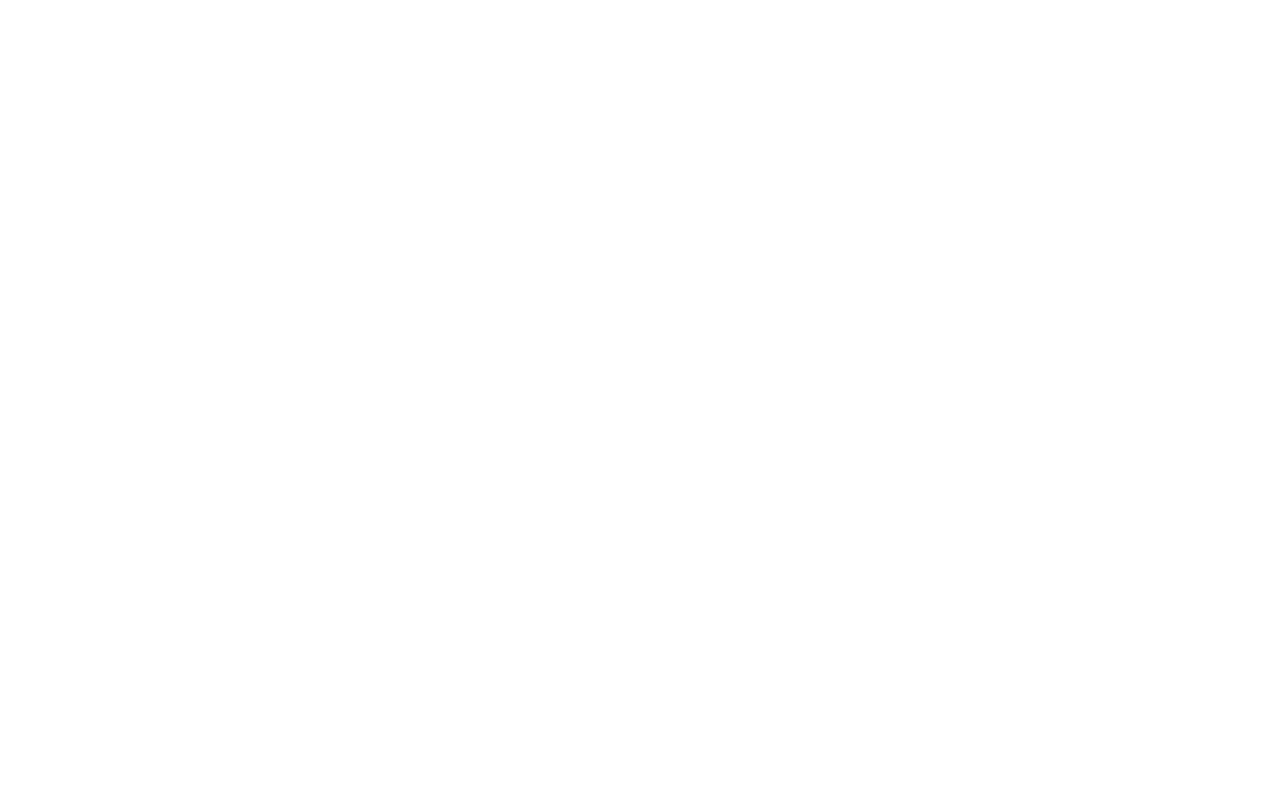
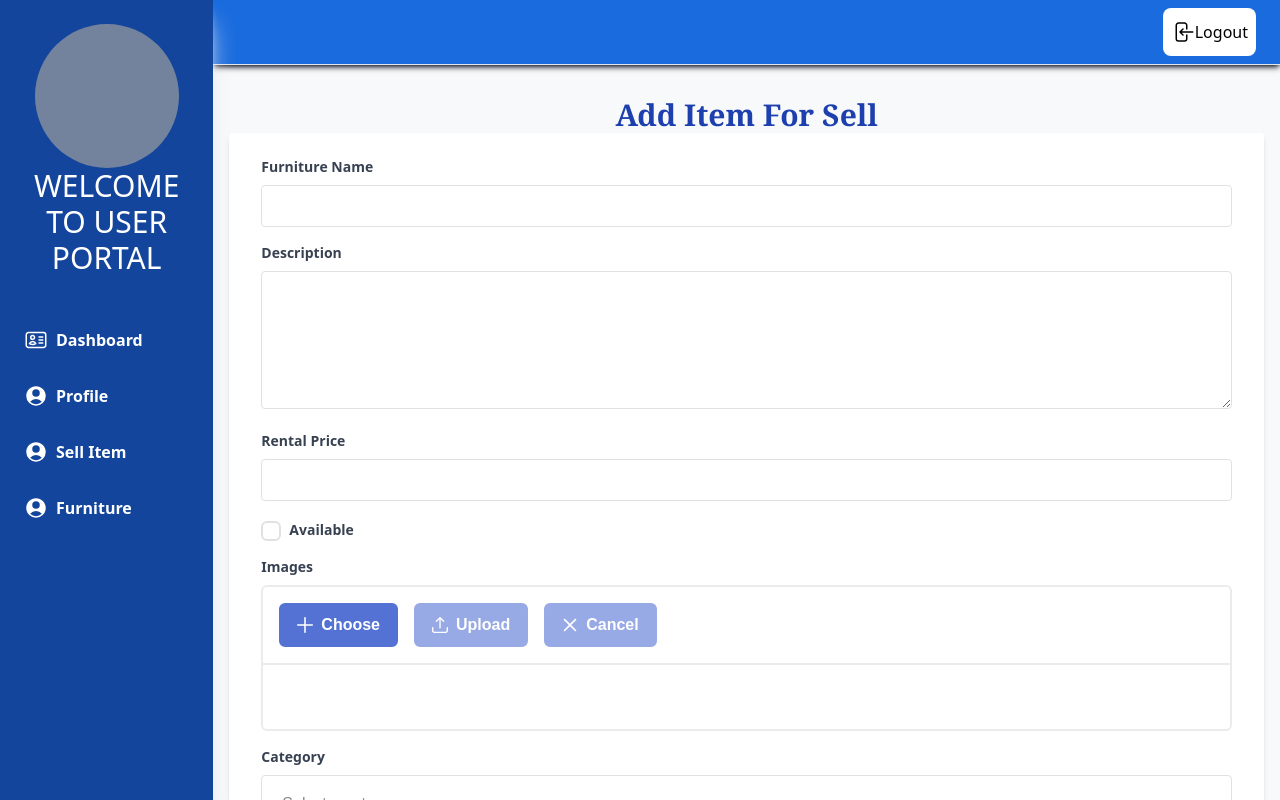
Before and after one commit to mihir3004/Odoo-Furniture-renting, a React (Create React App) app in the folder client/: page /user/sell in a window 1280 px wide. Before the commit this address had no page. Built offline with nearby package versions, Linux system fonts and the light colour scheme; grey boxes are pictures that could not be loaded; a web font is replaced by a local one.

Commit message:
Sell item form

```diff
--- a/client/src/App.js
+++ b/client/src/App.js
@@ -47,6 +47,11 @@
           element: <FurnitureMainPage />,
           errorElement: <ErrorPage />,
         },
+        {
+          path: "sell",
+          element: <SellItem />,
+          errorElement: <ErrorPage />,
+        },
       ],
     },
     {
@@ -61,10 +66,7 @@
         },
       ],
     },
-        {
-            path: "sell",
-            element: <SellItem />,
-        },
+
     {
       path: "payment",
       element: <Payment />,
--- /dev/null
+++ b/client/src/Schemas/SellItemValidation.js
@@ -0,0 +1,9 @@
+import * as Yup from "yup";
+
+export const SellItemValidation = Yup.object({
+  name: Yup.string().required("Furniture name is required"),
+  description: Yup.string().required("Description is required"),
+  rentalPrice: Yup.number().required("Rental price is required"),
+  category: Yup.string().required("Category is required"),
+  rentalPeriod: Yup.string().required("Rental period is required"),
+});
--- a/client/src/pages/User/SellItem.jsx
+++ b/client/src/pages/User/SellItem.jsx
@@ -1,7 +1,204 @@
 import React from "react";
+import { useFormik } from "formik";
+import * as Yup from "yup";
+import { InputText } from "primereact/inputtext";
+import { InputTextarea } from "primereact/inputtextarea";
+import { Dropdown } from "primereact/dropdown";
+import { Checkbox } from "primereact/checkbox";
+import { FileUpload } from "primereact/fileupload";
+import { Button } from "primereact/button";
+import { SellItemValidation } from "../../Schemas/SellItemValidation";
 
-function SellItem() {
-    return <div>SellItem</div>;
-}
+const rentalPeriodOptions = [
+  { label: "Daily", value: "daily" },
+  { label: "Weekly", value: "weekly" },
+  { label: "Monthly", value: "monthly" },
+];
+
+const categories = [
+  { label: "Living Room", value: "living_room" },
+  { label: "Bedroom", value: "bedroom" },
+  { label: "Kitchen", value: "kitchen" },
+  { label: "Office", value: "office" },
+];
+
+const SellItem = () => {
+  const formik = useFormik({
+    initialValues: {
+      name: "",
+      description: "",
+      rentalPrice: "",
+      available: false,
+      images: [],
+      category: "",
+      rentalPeriod: "",
+    },
+    validationSchema: SellItemValidation,
+    onSubmit: (values) => {
+      console.log(values);
+    },
+  });
+
+  const onImageUpload = (event) => {
+    const imagesArray = Array.from(event.files);
+    formik.setFieldValue("images", imagesArray);
+  };
+
+  return (
+    <div className="container mx-auto px-4 py-8">
+      <h1 className="text-center text-3xl font-serif font-semibold text-blue-800">
+        {" "}
+        Add Item For Sell
+      </h1>
+      <form
+        onSubmit={formik.handleSubmit}
+        className="w-full mx-auto bg-white shadow-md rounded px-8 pt-6 pb-8 mb-4"
+      >
+        <div className="mb-4">
+          <label
+            htmlFor="name"
+            className="block text-gray-700 text-sm font-bold mb-2"
+          >
+            Furniture Name
+          </label>
+          <InputText
+            id="name"
+            name="name"
+            value={formik.values.name}
+            onChange={formik.handleChange}
+            onBlur={formik.handleBlur}
+            className="p-2 border rounded w-full"
+          />
+          {formik.touched.name && formik.errors.name && (
+            <small className="text-red-500">{formik.errors.name}</small>
+          )}
+        </div>
+
+        <div className="mb-4">
+          <label
+            htmlFor="description"
+            className="block text-gray-700 text-sm font-bold mb-2"
+          >
+            Description
+          </label>
+          <InputTextarea
+            id="description"
+            name="description"
+            value={formik.values.description}
+            onChange={formik.handleChange}
+            onBlur={formik.handleBlur}
+            rows={5}
+            className="p-2 border rounded w-full"
+          />
+          {formik.touched.description && formik.errors.description && (
+            <small className="text-red-500">{formik.errors.description}</small>
+          )}
+        </div>
+
+        <div className="mb-4">
+          <label
+            htmlFor="rentalPrice"
+            className="block text-gray-700 text-sm font-bold mb-2"
+          >
+            Rental Price
+          </label>
+          <InputText
+            id="rentalPrice"
+            name="rentalPrice"
+            value={formik.values.rentalPrice}
+            onChange={formik.handleChange}
+            onBlur={formik.handleBlur}
+            className="p-2 border rounded w-full"
+          />
+          {formik.touched.rentalPrice && formik.errors.rentalPrice && (
+            <small className="text-red-500">{formik.errors.rentalPrice}</small>
+          )}
+        </div>
+
+        <div className="mb-4">
+          <Checkbox
+            inputId="available"
+            name="available"
+            checked={formik.values.available}
+            onChange={formik.handleChange}
+            className="p-checkbox-label"
+          />
+          <label
+            htmlFor="available"
+            className="ml-2 text-sm font-bold text-gray-700"
+          >
+            Available
+          </label>
+        </div>
+
+        <div className="mb-4">
+          <label className="block text-gray-700 text-sm font-bold mb-2">
+            Images
+          </label>
+          <FileUpload
+            name="images"
+            multiple
+            accept="image/*"
+            onSelect={onImageUpload}
+            maxFileSize={1000000} // 1MB
+            className="w-full"
+          />
+        </div>
+
+        <div className="mb-4">
+          <label
+            htmlFor="category"
+            className="block text-gray-700 text-sm font-bold mb-2"
+          >
+            Category
+          </label>
+          <Dropdown
+            id="category"
+            name="category"
+            options={categories}
+            value={formik.values.category}
+            onChange={formik.handleChange}
+            onBlur={formik.handleBlur}
+            className="p-2 border rounded w-full"
+            placeholder="Select a category"
+          />
+          {formik.touched.category && formik.errors.category && (
+            <small className="text-red-500">{formik.errors.category}</small>
+          )}
+        </div>
+
+        <div className="mb-4">
+          <label
+            htmlFor="rentalPeriod"
+            className="block text-gray-700 text-sm font-bold mb-2"
+          >
+            Rental Period
+          </label>
+          <Dropdown
+            id="rentalPeriod"
+            name="rentalPeriod"
+            options={rentalPeriodOptions}
+            value={formik.values.rentalPeriod}
+            onChange={formik.handleChange}
+            onBlur={formik.handleBlur}
+            className="p-2 border rounded w-full"
+            placeholder="Select a rental period"
+          />
+          {formik.touched.rentalPeriod && formik.errors.rentalPeriod && (
+            <small className="text-red-500">{formik.errors.rentalPeriod}</small>
+          )}
+        </div>
+
+        <div className="flex items-center justify-center mt-6">
+          <Button
+            type="submit"
+            label="Submit"
+            className="p-button-rounded p-button-success px-6 py-2"
+          />
+        </div>
+      </form>
+    </div>
+  );
+};
 
 export default SellItem;
```
Lines whose indentation alone changed are shown as unchanged.
